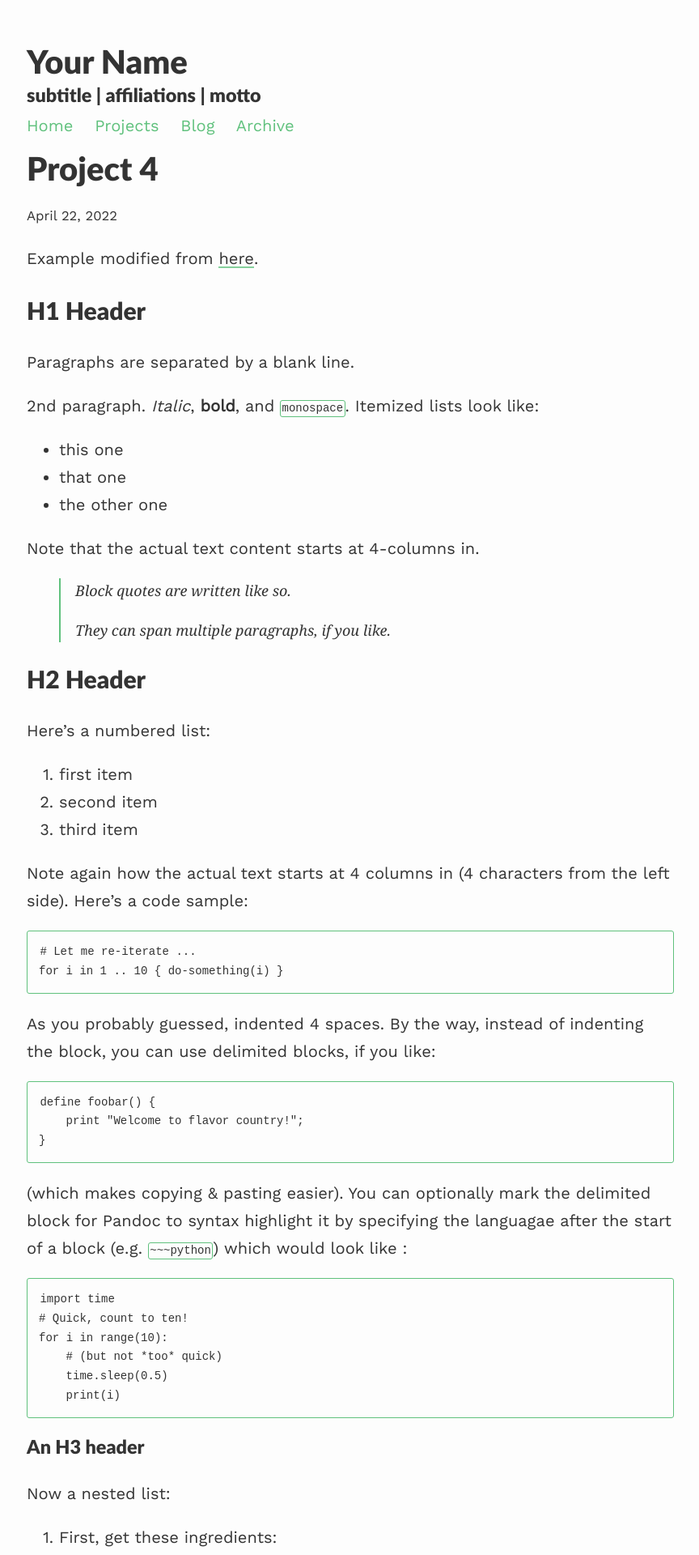
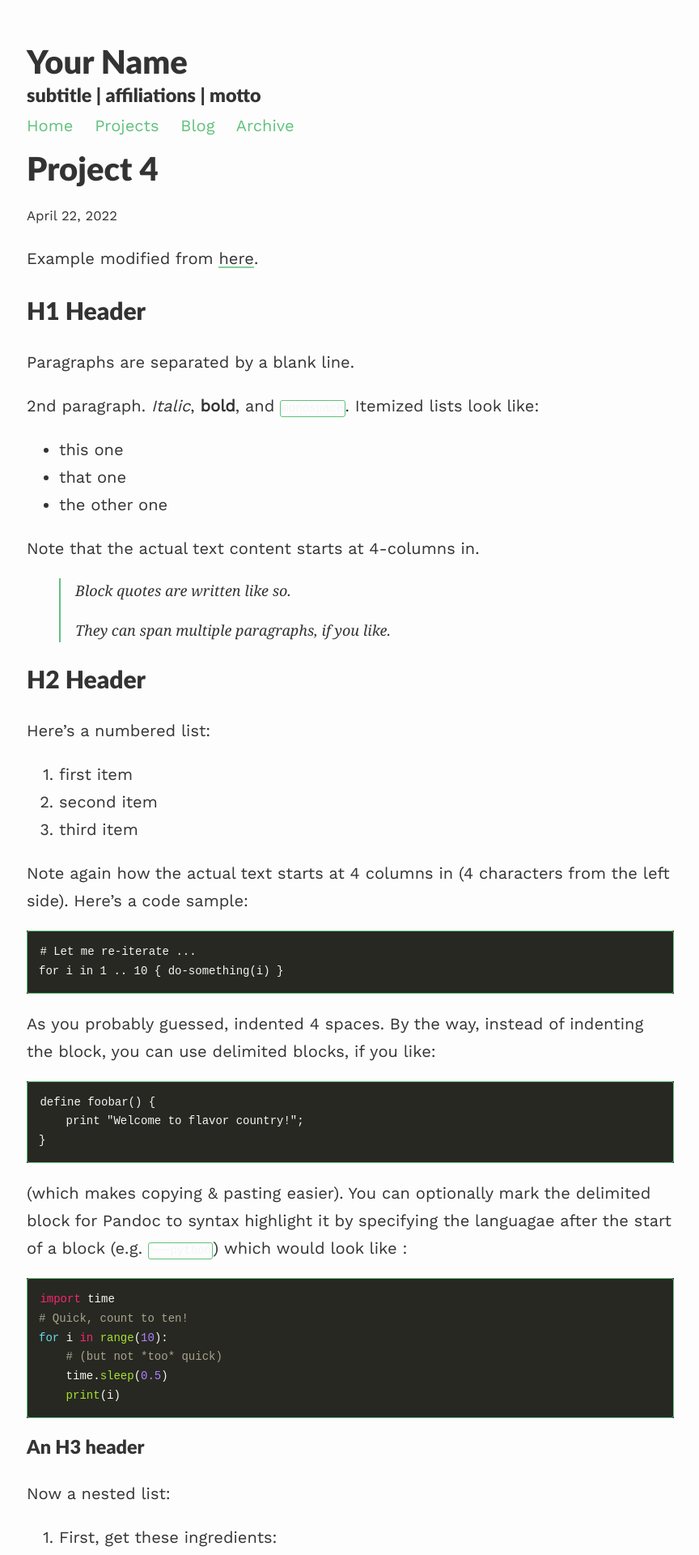
Before and after one commit to jitinnair1/gradfolio, a Jekyll site: the page built from _projects/4_project.md, in a window 1280 px wide. Shown: the top 1920 px of the page at 81% size, without its empty margins (207-1071 px from the left). Built offline with Jekyll 4.4.1, drawn with Linux system fonts in a browser that asks for light colours; nearby versions of some CDN libraries; formulas are drawn with MathJax 3.

Commit message:
fixes #10

```diff
--- a/_layouts/default.html
+++ b/_layouts/default.html
@@ -23,6 +23,8 @@
         <!-- Load fontawesome here for faster loadtimes: https://stackoverflow.com/a/35880730/9523246 -->
         <script type="text/javascript"> (function() { var css = document.createElement('link'); css.href = 'https://use.fontawesome.com/releases/v5.11.0/css/all.css'; css.rel = 'stylesheet'; css.type = 'text/css'; document.getElementsByTagName('head')[0].appendChild(css); })(); </script>
 
+        <!-- For Syntax Highlighting -->
+        <link rel="stylesheet" type="text/css" href="/assets/css/main.css"> <!-- IMPORTANT -->
     </head>
 
     <body>
--- /dev/null
+++ b/assets/css/_sass/monokai.scss
@@ -0,0 +1,136 @@
+$background: #272822;
+
+.highlight {
+  background-color: $background;
+
+  .hll {
+    background-color: #49483e;
+  }
+  .c {
+    color: #a8a38d;
+  }
+  .err {
+    color: #960050;
+    background-color: #1e0010;
+  }
+  .k {
+    color: #66d9ef;
+  }
+  .l {
+    color: #ae81ff;
+  }
+  .n {
+    color: #f8f8f2;
+  }
+  .o {
+    color: #f92672;
+  }
+  .p {
+    color: #f8f8f2;
+  }
+  .cm, .cp, .c1, .cs {
+    color: #a8a38d;
+  }
+  .ge {
+    font-style: italic;
+  }
+  .gs {
+    font-weight: bold;
+  }
+  .kc, .kd {
+    color: #66d9ef;
+  }
+  .kn {
+    color: #f92672;
+  }
+  .kp, .kr, .kt {
+    color: #66d9ef;
+  }
+  .ld {
+    color: #e6db74;
+  }
+  .m {
+    color: #ae81ff;
+  }
+  .s {
+    color: #e6db74;
+  }
+  .na {
+    color: #a6e22e;
+  }
+  .nb {
+    color: #f8f8f2;
+  }
+  .nc {
+    color: #a6e22e;
+  }
+  .no {
+    color: #66d9ef;
+  }
+  .nd {
+    color: #a6e22e;
+  }
+  .ni {
+    color: #f8f8f2;
+  }
+  .ne, .nf {
+    color: #a6e22e;
+  }
+  .nl, .nn {
+    color: #f8f8f2;
+  }
+  .nx {
+    color: #a6e22e;
+  }
+  .py {
+    color: #f8f8f2;
+  }
+  .nt {
+    color: #f92672;
+  }
+  .nv {
+    color: #f8f8f2;
+  }
+  .ow {
+    color: #f92672;
+  }
+  .w {
+    color: #f8f8f2;
+  }
+  .mf, .mh, .mi, .mo {
+    color: #ae81ff;
+  }
+  .sb, .sc, .sd, .s2 {
+    color: #e6db74;
+  }
+  .se {
+    color: #ae81ff;
+  }
+  .sh, .si, .sx, .sr, .s1, .ss {
+    color: #e6db74;
+  }
+  .bp, .vc, .vg, .vi {
+    color: #f8f8f2;
+  }
+  .il {
+    color: #ae81ff;
+  }
+  .gh {}
+  .gu {
+    color: #75715e;
+  }
+  .gd {
+    color: #f92672;
+  }
+  .gi {
+    color: #a6e22e;
+  }
+}
+
+code{
+  background-color: "#282C34";
+  color: whitesmoke;}
+pre {
+  background-color: "#282C34";
+  color: whitesmoke;
+}
--- a/assets/css/main.scss
+++ b/assets/css/main.scss
@@ -25,5 +25,6 @@
         "profile",
         "footer",
         "style",
-        "google-fonts"
+        "google-fonts",
+        "monokai"
 ;
```
